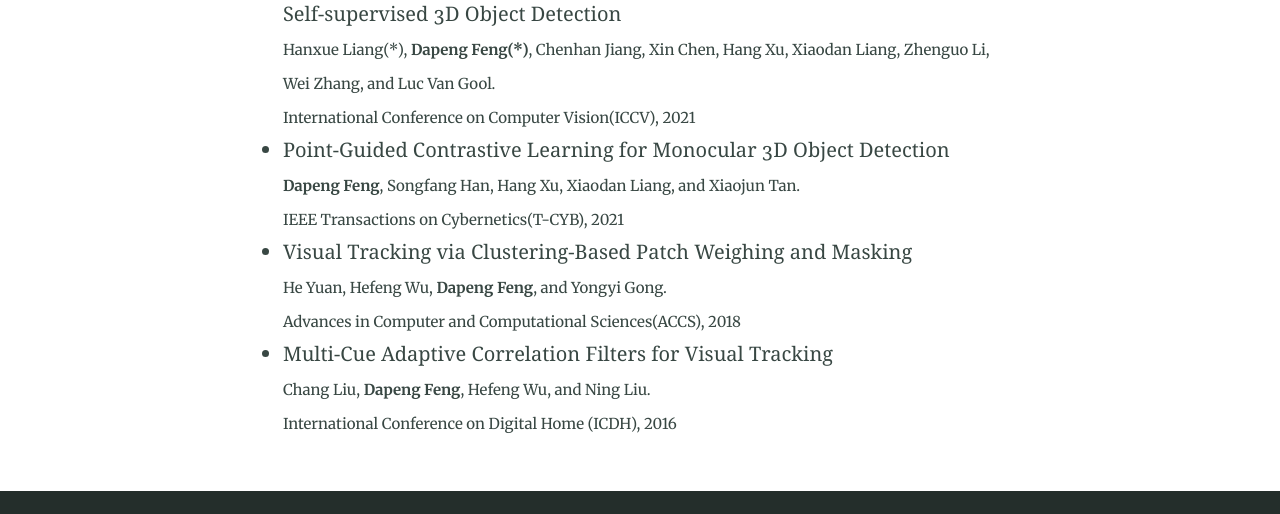
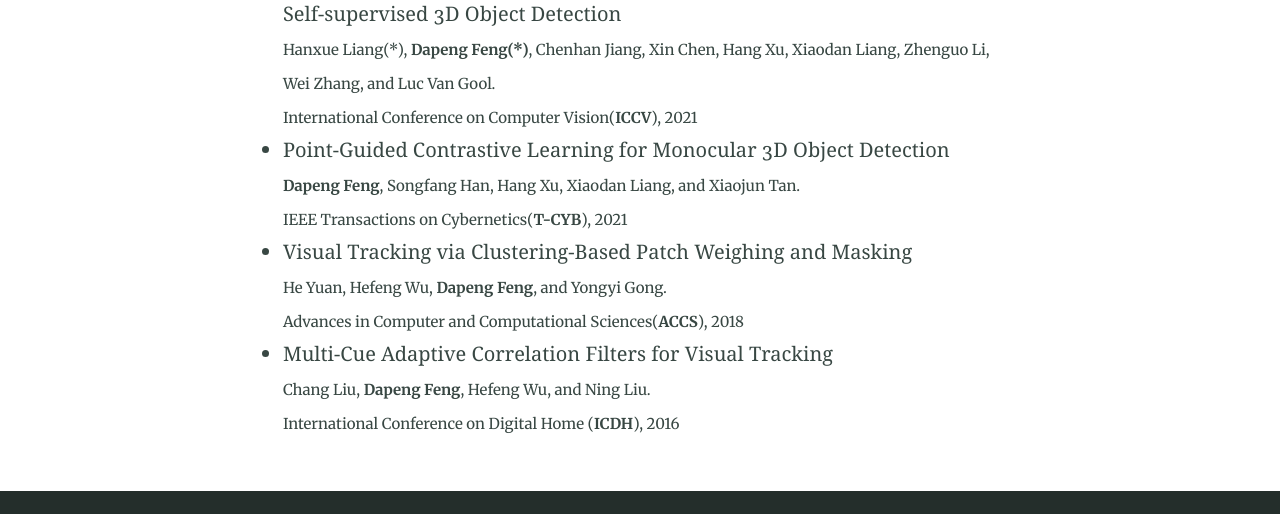
Before and after one commit to DapengFeng/dapengfeng.github.io, a Jekyll site: the page built from publications.md, in a window 1280 px wide. Shown: the part 617-1131 px from the top of the page. Built offline with Jekyll 4.4.1, drawn with Linux system fonts in a browser that asks for light colours; our own code applies the rules of GitHub Pages for plain Markdown files.

Commit message:
update:2021-07-23

```diff
--- a/publications.md
+++ b/publications.md
@@ -8,16 +8,16 @@ excerpt: "Publications"
 
 - Exploring Geometry-aware Contrast and Clustering Harmonization for Self-supervised 3D Object Detection\\
 <small>Hanxue Liang(\*), <b>Dapeng Feng(\*)</b>, Chenhan Jiang, Xin Chen, Hang Xu, Xiaodan Liang, Zhenguo Li, Wei Zhang, and Luc Van Gool.\\
-International Conference on Computer Vision(ICCV), 2021</small>
+International Conference on Computer Vision(<b>ICCV</b>), 2021</small>
 
 - Point-Guided Contrastive Learning for Monocular 3D Object Detection\\
 <small><b>Dapeng Feng</b>, Songfang Han, Hang Xu, Xiaodan Liang, and Xiaojun Tan.\\
-IEEE Transactions on Cybernetics(T-CYB), 2021</small>
+IEEE Transactions on Cybernetics(<b>T-CYB</b>), 2021</small>
 
 - Visual Tracking via Clustering-Based Patch Weighing and Masking\\
 <small>He Yuan, Hefeng Wu, <b>Dapeng Feng</b>, and Yongyi Gong.\\
-Advances in Computer and Computational Sciences(ACCS), 2018</small>
+Advances in Computer and Computational Sciences(<b>ACCS</b>), 2018</small>
 
 - Multi-Cue Adaptive Correlation Filters for Visual Tracking\\
 <small>Chang Liu, <b>Dapeng Feng</b>, Hefeng Wu, and Ning Liu.\\
-International Conference on Digital Home (ICDH), 2016</small>
+International Conference on Digital Home (<b>ICDH</b>), 2016</small>
```
